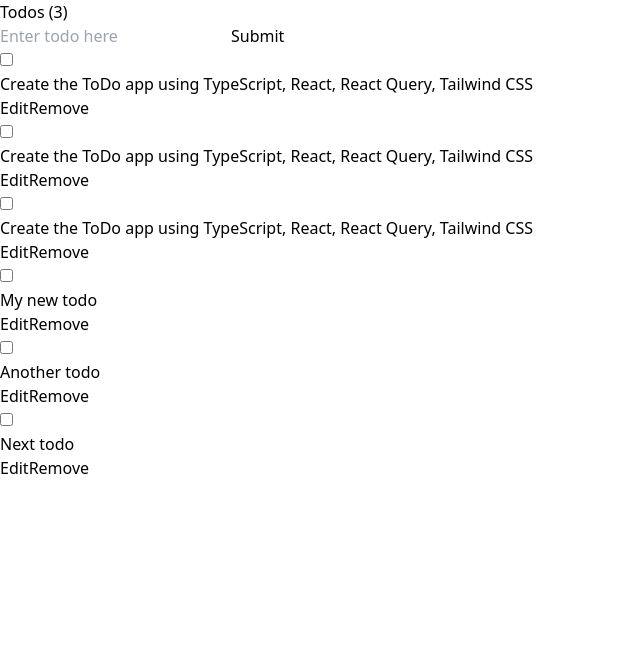
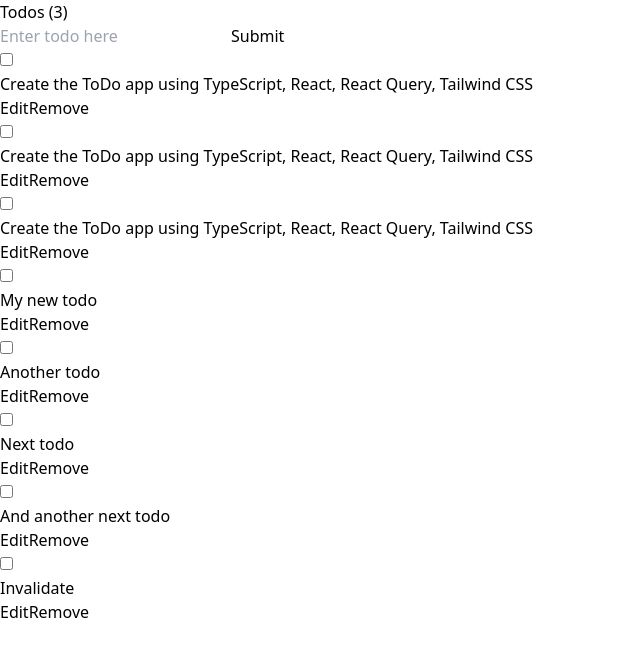
Before and after one commit to ostmartin/todo-app, a React (Vite) app: page / in a window 1280 px wide. Shown: the top 656 px of the page, without its empty margins (0-640 px from the left). Built offline with nearby package versions, Linux system fonts and the light colour scheme; data requests are answered from the project's data file.

Commit message:
when POST request is successfully sent, cache validity is checked and todos list is updated

```diff
--- a/db.json
+++ b/db.json
@@ -29,6 +29,16 @@
       "id": 1701786101048,
       "content": "Next todo",
       "checked": false
+    },
+    {
+      "id": 1701786334749,
+      "content": "And another next todo",
+      "checked": false
+    },
+    {
+      "id": 1701786871810,
+      "content": "Invalidate",
+      "checked": false
     }
   ]
 }
--- a/src/components/Form.tsx
+++ b/src/components/Form.tsx
@@ -1,9 +1,10 @@
 import { FormEvent, useCallback } from "react";
 import { addNewTodo } from "../utils";
-import { useMutation } from "@tanstack/react-query";
+import { useMutation, useQueryClient } from "@tanstack/react-query";
 import { Todo } from "../typesData";
 
 export const Form = () => {
+    const queryClient = useQueryClient();
 
     /*
         Here I decided not to useState because there is no need to store the state and re-render the component
@@ -11,7 +12,10 @@
 
     const todosMutation = useMutation({
         mutationKey: ['todos'],
-        mutationFn: (newTodo: Todo) => addNewTodo(newTodo)
+        mutationFn: (newTodo: Todo) => addNewTodo(newTodo),
+        onSuccess: () => queryClient.invalidateQueries({
+            queryKey: ["todos"]
+        })
     })
 
     const onSubmitHandler = useCallback((event: FormEvent<HTMLFormElement>) => {
--- a/src/components/TodosList.tsx
+++ b/src/components/TodosList.tsx
@@ -3,7 +3,6 @@
 import type { Todo, TodosListProps } from "../typesData";
 import { TodoItem } from "./TodoItem";
 import { getTodos } from "../utils";
-import { useEffect } from "react";
 
 export const TodosList: React.FC<TodosListProps> = () => {
 
@@ -14,8 +13,6 @@
             .then(r => r),
         refetchOnWindowFocus: true
     })
-
-    useEffect(() => {}, [data])
 
     if (isLoading) {
         return (
```
